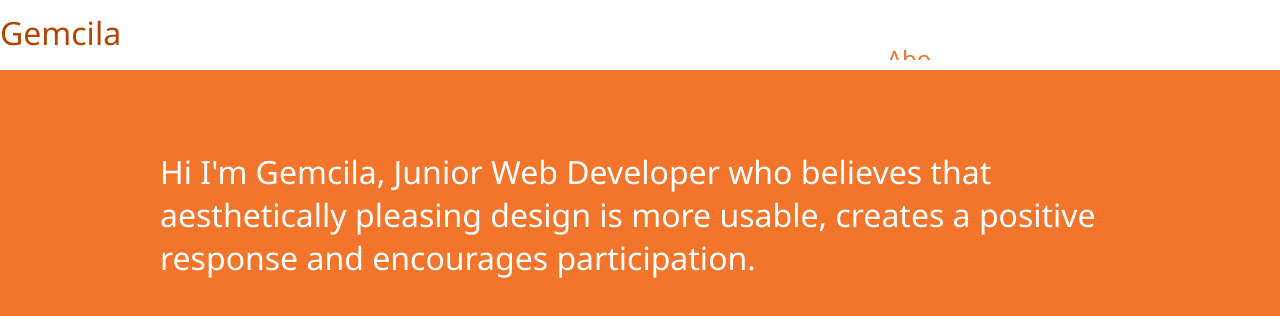
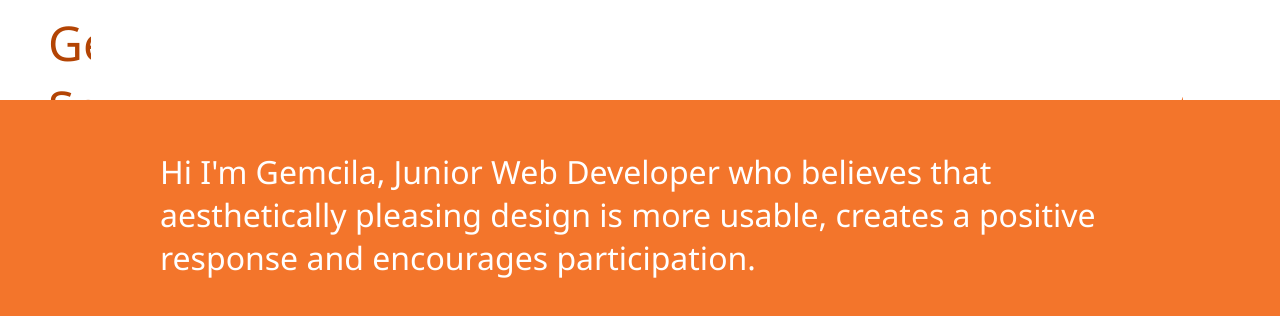
Before and after one commit to ggemcila/portfolio, a React (Create React App) app: page / in a window 1280 px wide. Shown: the top 316 px of the page. Built offline with nearby package versions, Linux system fonts and the light colour scheme.

Commit message:
Topbar css  layout

```diff
--- a/src/components/topbar/topbar.scss
+++ b/src/components/topbar/topbar.scss
@@ -9,25 +9,25 @@
     top:0;
     z-index: 3; //to show the topbar while scrolling
     width: 100%;
-    height: 60px;
+    height: 100px;
 }
 .wrapper{
     display: flex;
     align-items: center;
-    justify-content:end;
+    justify-content:start;
 }
 .about, .myworks{
     font-family: 'Segoe UI', Tahoma, Geneva, Verdana, sans-serif;
-    font-size: 1.5em;
+    font-size: 2.7em;
     margin-top: 11px;
     color: #F3752B;
     cursor: pointer;
 }
 .myworks{
-    margin-right: 3em;
+     margin-left: 2em;
 }
 .about{
-    margin-right: 10em;
+    margin-left: 25em;
     text-decoration: none;
 }
 .about:hover, .myworks:hover{
@@ -35,9 +35,9 @@
 }
 .name{
     font-family: 'Segoe UI', Tahoma, Geneva, Verdana, sans-serif;
-    font-size: 2em;
+    font-size: 3em;
     color: #b34404;
-    margin-top: 10.5px;
-    margin-right: 22em;
     text-decoration: none;
+    margin-left: 1em;
+    margin-top: 10px;
 }
```
